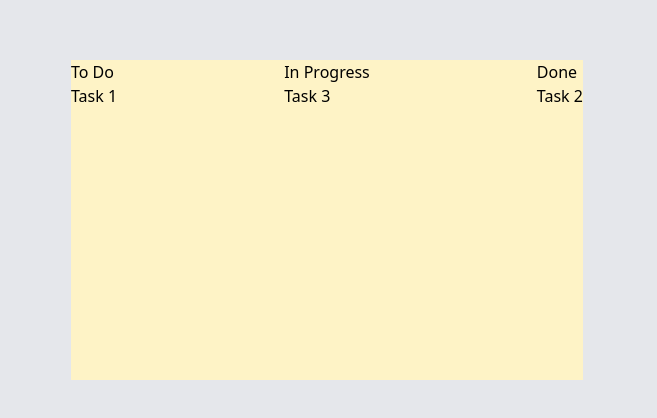
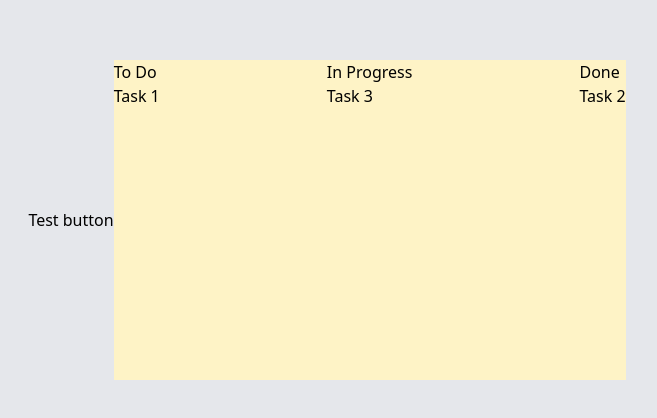
Before and after one commit to FlamingShali/Task-Manager, a React (Vite) app: page / in a window 1280 px wide. Shown: the part 180-598 px from the top of the page, without its empty margins (313-970 px from the left). Built offline with nearby package versions, Linux system fonts and the light colour scheme.

Commit message:
Added test feature to add tasks

```diff
--- a/src/components/Board.jsx
+++ b/src/components/Board.jsx
@@ -1,5 +1,5 @@
 import { useSelector, useDispatch } from "react-redux";
-import { updateTaskStatus } from "../store/task-slice";
+import { tasksActions } from "../store/task-slice";
 import { DndContext, closestCorners } from "@dnd-kit/core";
 
 import {
@@ -14,6 +14,16 @@ const Board = () => {
   const tasks = useSelector((state) => state.tasks.tasks);
   const dispatch = useDispatch();
 
+  function handleNewTask() {
+    dispatch(
+      tasksActions.createTask({
+        id: "5",
+        title: "Added Task",
+        status: "to do",
+      })
+    );
+  }
+
   const onDragEnd = (event) => {
     const { active, over } = event;
     if (!over) return;
@@ -21,27 +31,29 @@ const Board = () => {
     const taskId = active.id;
     const newStatus = over.id;
 
-    dispatch(updateTaskStatus({ id: taskId, status: newStatus }));
+    dispatch(tasksActions.updateTaskStatus({ id: taskId, status: newStatus }));
   };
 
   return (
+    <>
+      <button onClick={handleNewTask}>Test button</button>
       <DndContext collisionDetection={closestCorners} onDragEnd={onDragEnd}>
         <div className="w-2/5 h-2/5 flex justify-between bg-amber-100">
           {statuses.map((status) => (
             <TaskColumn key={status} type={status}>
               <h1>{status}</h1>
+              <ul>
                 {tasks.map((task) => (
-              <p>{task.status === status.toLocaleLowerCase() && task.title}</p>
+                  <li key={task.id}>
+                    {task.status === status.toLocaleLowerCase() && task.title}
+                  </li>
                 ))}
+              </ul>
             </TaskColumn>
           ))}
-        {/* {tasks.map((task) => (
-          <div key={task.id}>
-            <p>{task.title}</p>
-          </div>
-        ))} */}
         </div>
       </DndContext>
+    </>
   );
 };
 
--- a/src/store/task-slice.js
+++ b/src/store/task-slice.js
@@ -12,7 +12,7 @@ const tasksSlice = createSlice({
   name: "tasks",
   initialState: initialTaskState,
   reducers: {
-    addTask(state, action) {
+    createTask(state, action) {
       state.tasks.push(action.payload);
     },
     updateTaskStatus(state, action) {
@@ -28,5 +28,5 @@ const tasksSlice = createSlice({
   },
 });
 
-export const { addTask, updateTaskStatus, removeTask } = tasksSlice.actions;
+export const tasksActions = tasksSlice.actions;
 export default tasksSlice;
```
Lines whose indentation alone changed are shown as unchanged.
